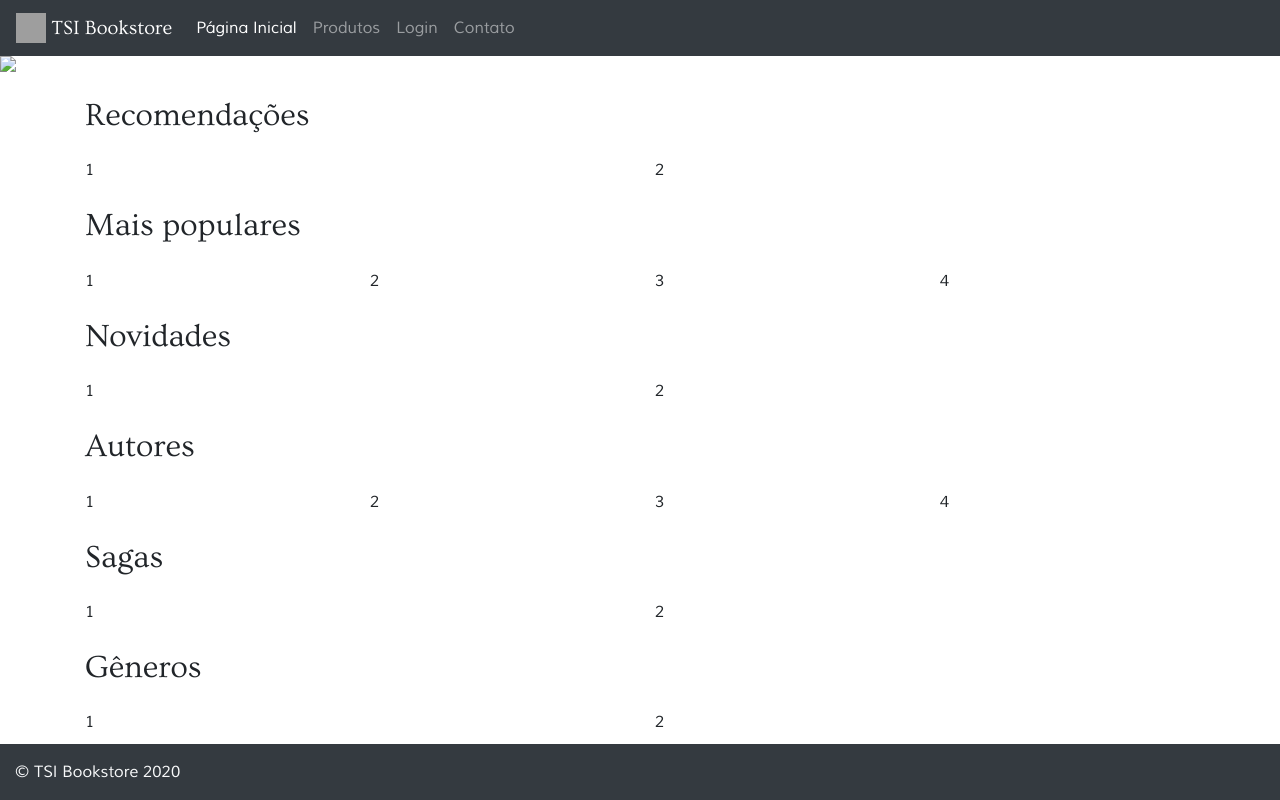
After one commit to lcgds/Bookstore, a PHP site: page /html/home.html in a window 1280 px wide. The commit adds this page. Run offline with PHP 8.4, Linux system fonts and the light colour scheme; some libraries are stand-ins or nearby versions; grey boxes are pictures that could not be loaded.

Commit message:
Home updated

```diff
--- a/css/style.css
+++ b/css/style.css
@@ -2,14 +2,14 @@
 @font-face {
     font-family: 'Ovo';
     src: url(./fonts/Ovo/Ovo-Regular.ttf) format('truetype');
-    font-weight: 700;
+    font-weight: 700!important;
 }
 
 /*Mulish*/
 @font-face {
     font-family: 'Muli';
     src: url(./fonts/Muli/Muli-Regular.ttf) format('truetype');
-    font-weight: 200;
+    font-weight: 200!important;
 }
 
 /*
--- /dev/null
+++ b/html/home.html
@@ -0,0 +1,162 @@
+<!DOCTYPE html>
+<html lang="pt-BR">
+
+<head>
+    <meta charset="UTF-8">
+    <meta name="viewport" content="width=device-width, initial-scale=1.0">
+
+    <!--Aba do navegador-->
+    <title>Index</title>
+    <link rel="icon" href="../img/icon.png">
+
+    <!--Bootstrap-->
+    <link rel="stylesheet" href="https://cdn.jsdelivr.net/npm/bootstrap@4.5.3/dist/css/bootstrap.min.css"
+        integrity="sha384-TX8t27EcRE3e/ihU7zmQxVncDAy5uIKz4rEkgIXeMed4M0jlfIDPvg6uqKI2xXr2" crossorigin="anonymous">
+    <script src="https://code.jquery.com/jquery-3.5.1.slim.min.js"
+        integrity="sha384-DfXdz2htPH0lsSSs5nCTpuj/zy4C+OGpamoFVy38MVBnE+IbbVYUew+OrCXaRkfj"
+        crossorigin="anonymous"></script>
+    <script src="https://cdn.jsdelivr.net/npm/bootstrap@4.5.3/dist/js/bootstrap.bundle.min.js"
+        integrity="sha384-ho+j7jyWK8fNQe+A12Hb8AhRq26LrZ/JpcUGGOn+Y7RsweNrtN/tE3MoK7ZeZDyx"
+        crossorigin="anonymous"></script>
+
+    <!--CSS e JavaScript-->
+    <link rel="stylesheet" href="../css/style.css">
+    <script src="../javascript/script.js"></script>
+</head>
+
+<body>
+
+    <header>
+        <nav class="navbar navbar-expand-lg navbar-dark bg-dark sticky-top">
+            <a class="navbar-brand" href="./home.html">
+                <img src="../img/icon.png" width="30" height="30" class="d-inline-block align-top" alt=""
+                    loading="lazy">
+                TSI Bookstore
+            </a>
+
+            <button class="navbar-toggler" type="button" data-toggle="collapse" data-target="#navbarNav"
+                aria-controls="navbarNav" aria-expanded="false" aria-label="Toggle navigation">
+                <span class="navbar-toggler-icon"></span>
+            </button>
+            <div class="collapse navbar-collapse" id="navbarNav">
+                <ul class="navbar-nav">
+                    <li class="nav-item active">
+                        <a class="nav-link" href="./home.html">Página Inicial</a>
+                    </li>
+                    <li class="nav-item">
+                        <a class="nav-link" href="./produtos.html">Produtos</a>
+                    </li>
+                    <li class="nav-item">
+                        <a class="nav-link" href="./login.html">Login</a>
+                    </li>
+                    <li class="nav-item">
+                        <a class="nav-link" href="./contato.html">Contato</a>
+                    </li>
+                </ul>
+            </div>
+        </nav>
+    </header>
+    <div id="carousel" class="carousel slide" data-ride="carousel">
+
+        <ol class="carousel-indicators">
+            <li data-target="#carousel" data-slide-to="0" class="active"></li>
+            <li data-target="#carousel" data-slide-to="1"></li>
+            <li data-target="#carousel" data-slide-to="2"></li>
+        </ol>
+
+        <div class="carousel-inner">
+            <div class="carousel-item active">
+                <img src="http://via.placeholder.com/1600x400" class="mx-auto d-block w-100">
+            </div>
+            <div class="carousel-item">
+                <img src="http://via.placeholder.com/1600x400" class="mx-auto d-block w-100">
+            </div>
+            <div class="carousel-item">
+                <img src="http://via.placeholder.com/1600x400" class="mx-auto d-block w-100">
+            </div>
+        </div>
+    </div>
+
+    <main class="container">
+        <h2 class="my-4">Recomendações</h2>
+        <div class="row">
+            <div class="col">
+                1
+            </div>
+            <div class="col">
+                2
+            </div>
+        </div>
+
+        <h2 class="my-4">Mais populares</h2>
+        <div class="row">
+            <div class="col">
+                1
+            </div>
+            <div class="col">
+                2
+            </div>
+            <div class="col">
+                3
+            </div>
+            <div class="col">
+                4
+            </div>
+        </div>
+
+        <h2 class="my-4">Novidades</h2>
+        <div class="row">
+            <div class="col">
+                1
+            </div>
+            <div class="col">
+                2
+            </div>
+        </div>
+
+        <h2 class="my-4">Autores</h2>
+        <div class="row">
+            <div class="col">
+                1
+            </div>
+            <div class="col">
+                2
+            </div>
+            <div class="col">
+                3
+            </div>
+            <div class="col">
+                4
+            </div>
+        </div>
+
+        <h2 class="my-4">Sagas</h2>
+        <div class="row">
+            <div class="col">
+                1
+            </div>
+            <div class="col">
+                2
+            </div>
+        </div>
+
+        <h2 class="my-4">Gêneros</h2>
+        <div class="row">
+            <div class="col">
+                1
+            </div>
+            <div class="col">
+                2
+            </div>
+        </div>
+
+    </main>
+
+    <footer class="container-fluid fixed-bottom pt-3 pb-3 bg-dark text-light">
+        <span>© TSI Bookstore 2020
+        </span>
+    </footer>
+
+</body>
+
+</html>
```
